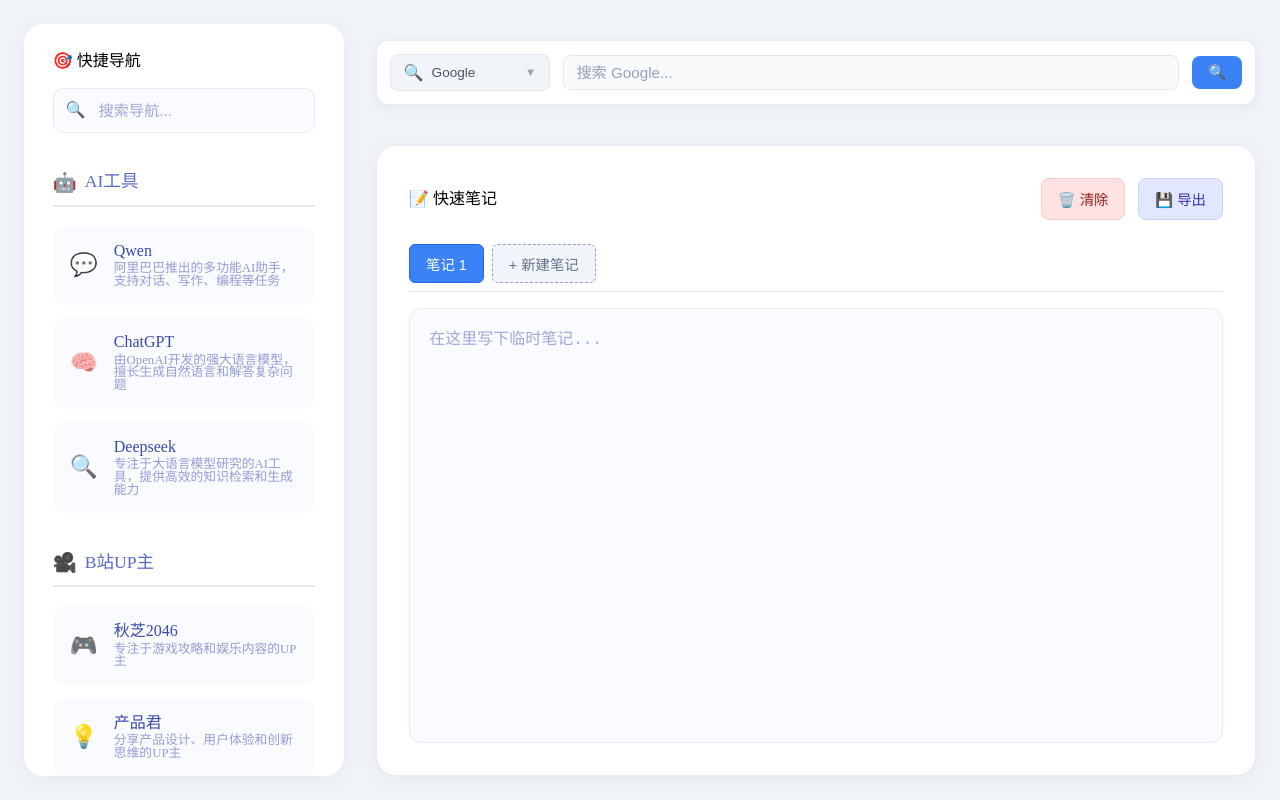
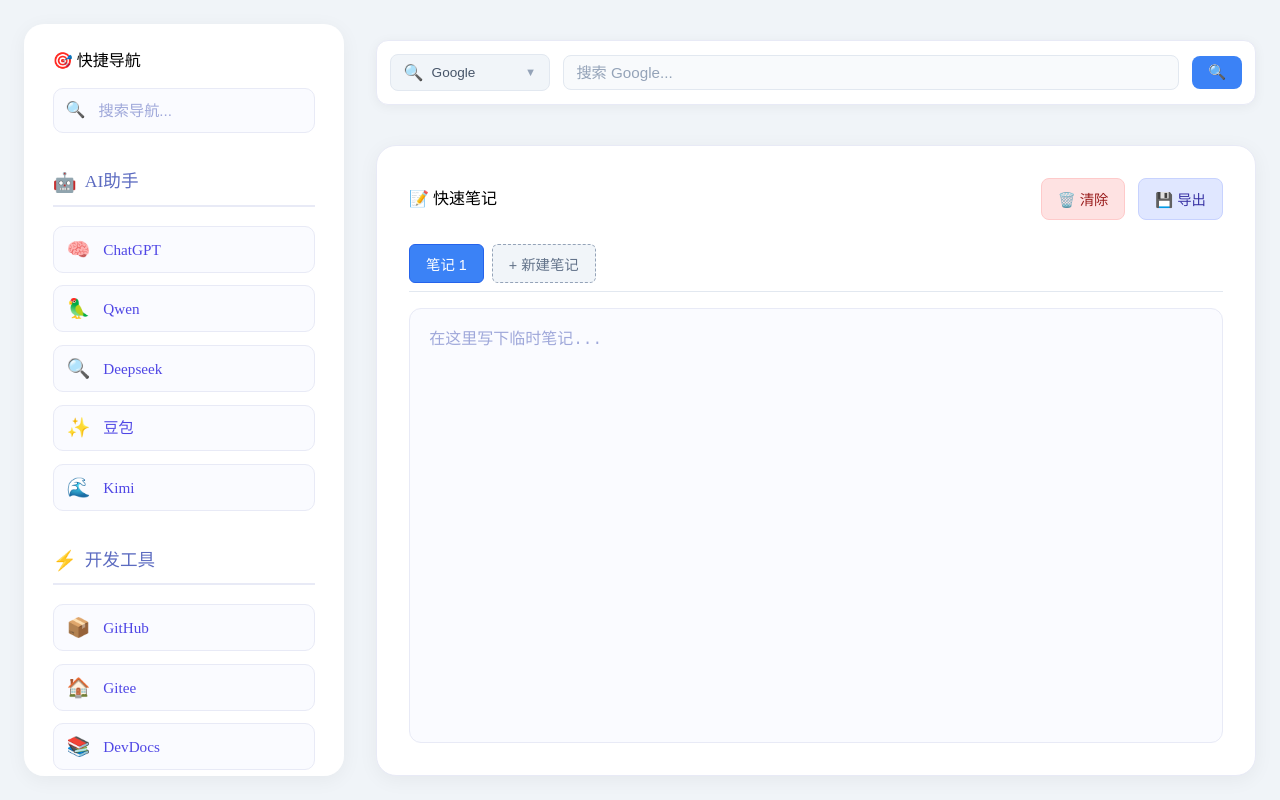
Before and after one commit to MaxSolarsystem/solar_nav_vue3, a Vue app: page / in a window 1280 px wide. Built offline with nearby package versions, Linux system fonts and the light colour scheme.

Commit message:
feat:重构首页布局并更新导航数据
- 移除站点卡片中的描述信息，只保留名称
- 调整站点卡片的样式和布局
- 更新导航数据，增加新的 AI 助手和开发工具分类
- 优化站点搜索功能，仅根据名称进行筛选

```diff
--- a/public/data/nav.json
+++ b/public/data/nav.json
@@ -1,50 +1,64 @@
 {
   "categories": [
     {
-        "name": "AI工具",
+      "name": "AI助手",
       "icon": "🤖",
       "sites": [
         {
+          "name": "ChatGPT",
+          "url": "https://chat.openai.com",
+          "icon": "🧠"
+        },
+        {
           "name": "Qwen",
           "url": "https://chat.qwenlm.ai",
-            "icon": "💬",
-            "description": "阿里巴巴推出的多功能AI助手，支持对话、写作、编程等任务"
-          },
-          {
-            "name": "ChatGPT",
-            "url": "https://chatgpt.com/",
-            "icon": "🧠",
-            "description": "由OpenAI开发的强大语言模型，擅长生成自然语言和解答复杂问题"
+          "icon": "🦜"
         },
         {
           "name": "Deepseek",
           "url": "https://www.deepseek.com",
-            "icon": "🔍",
-            "description": "专注于大语言模型研究的AI工具，提供高效的知识检索和生成能力"
+          "icon": "🔍"
+        },
+        {
+          "name": "豆包",
+          "url": "https://www.doubao.com/chat/",
+          "icon": "✨"
+        },
+        {
+          "name": "Kimi",
+          "url": "https://kimi.moonshot.cn/",
+          "icon": "🌊"
         }
       ]
     },
     {
-        "name": "B站UP主",
-        "icon": "🎥",
+      "name": "开发工具",
+      "icon": "⚡",
       "sites": [
         {
-            "name": "秋芝2046",
-            "url": "https://space.bilibili.com/385670211",
-            "icon": "🎮",
-            "description": "专注于游戏攻略和娱乐内容的UP主"
+          "name": "GitHub",
+          "url": "https://github.com",
+          "icon": "📦"
         },
         {
-            "name": "产品君",
-            "url": "https://space.bilibili.com/1845434732",
-            "icon": "💡",
-            "description": "分享产品设计、用户体验和创新思维的UP主"
+          "name": "Gitee",
+          "url": "https://gitee.com",
+          "icon": "🏠"
         },
         {
-            "name": "原子能",
-            "url": "https://space.bilibili.com/162183",
-            "icon": "🔥",
-            "description": "科技与知识科普类UP主，专注于前沿技术与科学话题"
+          "name": "DevDocs",
+          "url": "https://devdocs.io",
+          "icon": "📚"
+        },
+        {
+          "name": "掘金",
+          "url": "https://juejin.cn",
+          "icon": "💎"
+        },
+        {
+          "name": "CSDN",
+          "url": "https://csdn.net",
+          "icon": "🔧"
         }
       ]
     }
--- a/src/views/Home.vue
+++ b/src/views/Home.vue
@@ -6,7 +6,6 @@ interface Site {
   name: string;
   url: string;
   icon: string;
-  description: string;
 }
 
 interface Category {
@@ -115,8 +114,7 @@ const filteredCategories = computed(() => {
   return categories.value.map(category => ({
     ...category,
     sites: category.sites.filter(site =>
-      site.name.toLowerCase().includes(query) ||
-      site.description.toLowerCase().includes(query)
+      site.name.toLowerCase().includes(query)
     )
   })).filter(category => category.sites.length > 0);
 });
@@ -277,13 +275,10 @@ const titleInput = ref<HTMLInputElement | null>(null);
               :href="site.url"
               target="_blank"
               class="site-card"
-              :title="site.description"
+              :title="site.name"
             >
               <span class="site-icon">{{ site.icon }}</span>
-              <div class="site-info">
-                <span class="site-name">{{ site.name }}</span>
-                <span class="site-description">{{ site.description }}</span>
-              </div>
+              <span class="site-name">{{ site.name }}</span>
             </a>
           </div>
         </div>
@@ -503,42 +498,32 @@ const titleInput = ref<HTMLInputElement | null>(null);
 .site-card {
   display: flex;
   align-items: center;
-  padding: 1rem;
+  padding: 0.8rem;
   background-color: #fafbff;
-  border-radius: 12px;
+  border-radius: 10px;
   text-decoration: none;
   color: #3949ab;
-  transition: all 0.3s cubic-bezier(0.4, 0, 0.2, 1);
-  border: 1px solid transparent;
+  transition: all 0.2s ease;
+  border: 1px solid #e8eaf6;
 }
 
 .site-card:hover {
-  background-color: #e8eaf6;
-  transform: translateX(8px);
-  border: 1px solid #c5cae9;
+  background-color: #eef2ff;
+  transform: translateY(-2px);
+  border-color: #c7d2fe;
+  box-shadow: 0 4px 12px rgba(99, 102, 241, 0.1);
 }
 
 .site-icon {
-  font-size: 1.4rem;
-  margin-right: 1rem;
-  opacity: 0.9;
-}
-
-.site-info {
-  display: flex;
-  flex-direction: column;
-  gap: 0.2rem;
+  font-size: 1.2rem;
+  margin-right: 0.8rem;
+  opacity: 1;
 }
 
 .site-name {
-  font-size: 1rem;
+  font-size: 0.95rem;
   font-weight: 500;
-}
-
-.site-description {
-  font-size: 0.8rem;
-  color: #7986cb;
-  opacity: 0.8;
+  color: #4f46e5;
 }
 
 .main-content {
```
Lines whose indentation alone changed are shown as unchanged.
